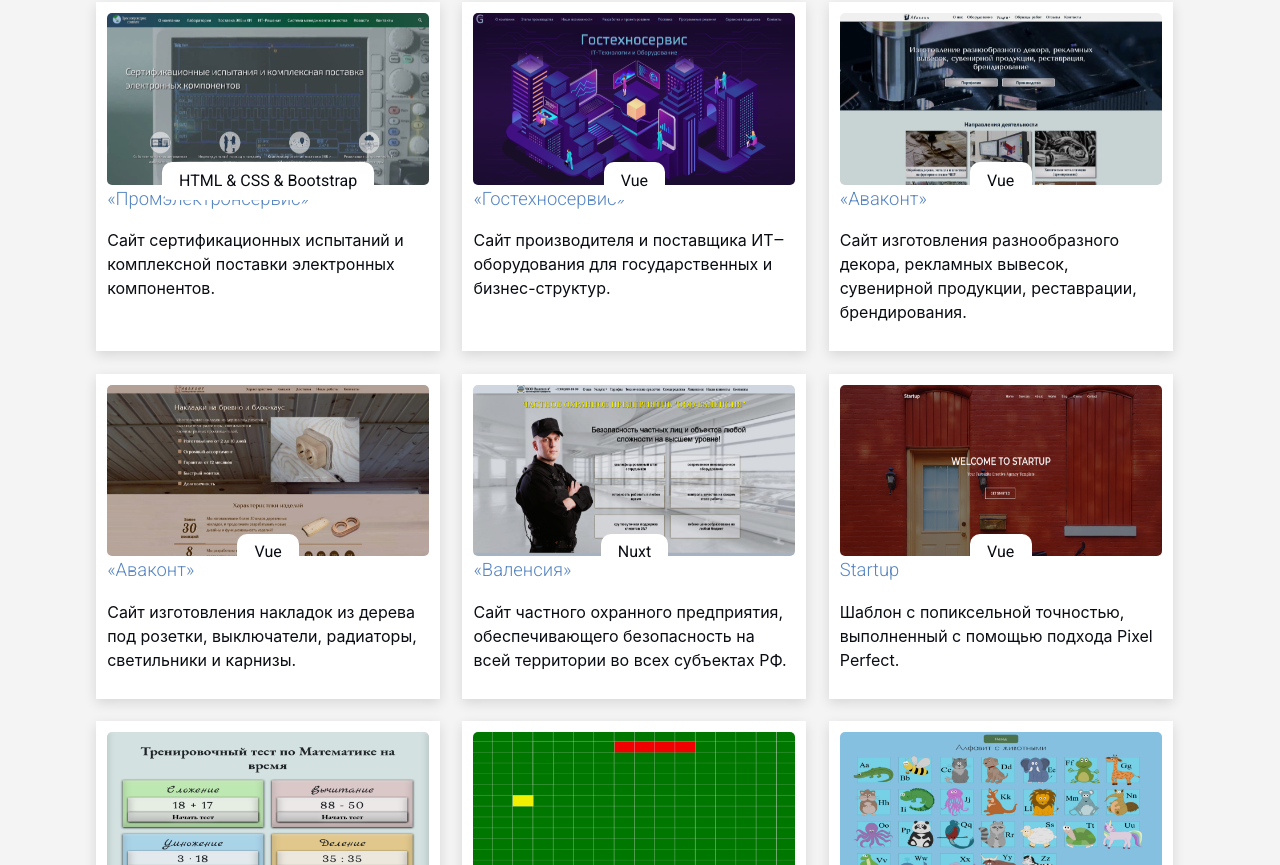
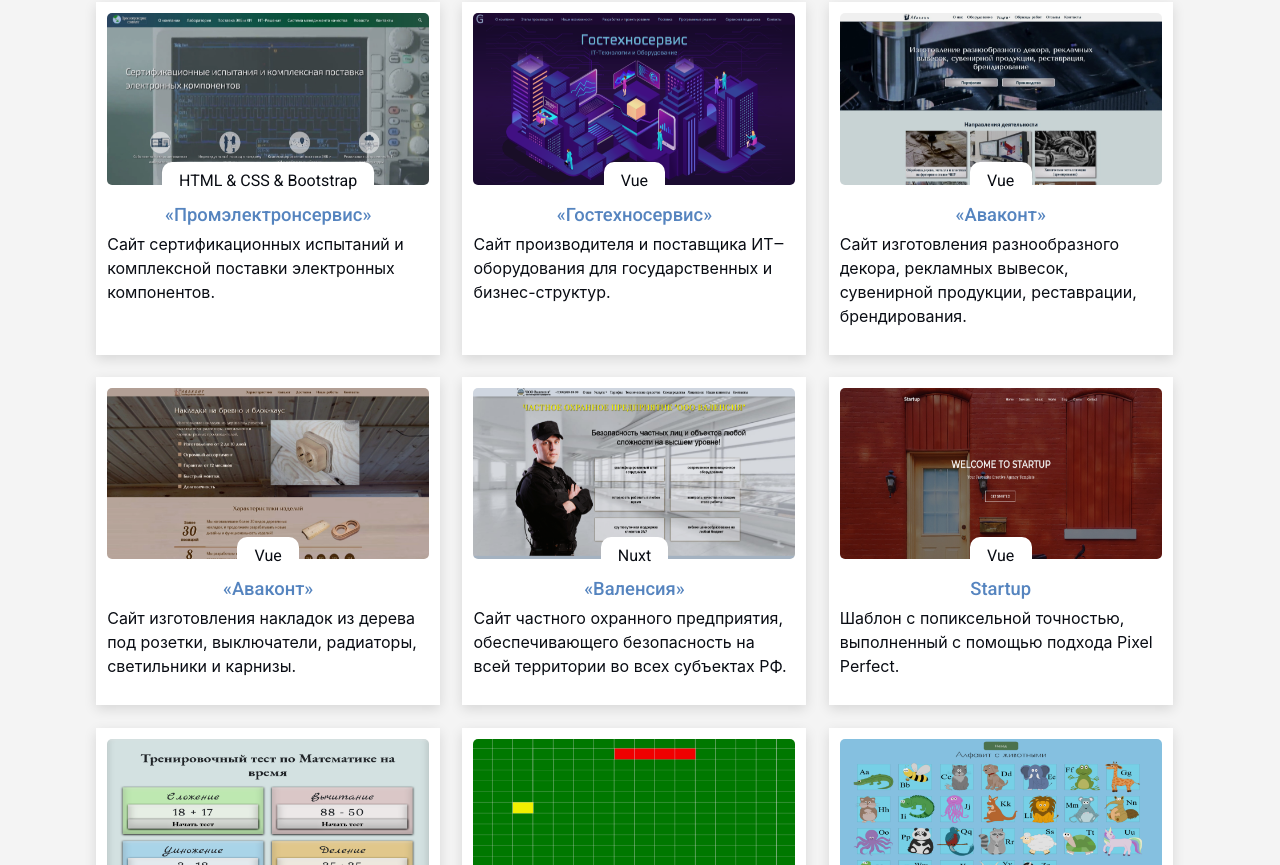
Before and after one commit to AnigalHub/Portfolio, a Nuxt app: page / in a window 1280 px wide. Shown: the part 1335-2200 px from the top of the page. Built offline with nearby package versions, Linux system fonts and the light colour scheme.

Commit message:
изменено название класса name --- name_company

```diff
--- a/components/works.vue
+++ b/components/works.vue
@@ -9,7 +9,7 @@
             <div class="name_works">
               <p class="text_works">{{work.technology}}</p>
             </div>
-            <p class="name">{{work.name_company}}</p>
+            <p class="name_company">{{work.name_company}}</p>
             <p class="text_about">{{work.about}}</p>
           </div>
           <div class="link_work">
```
